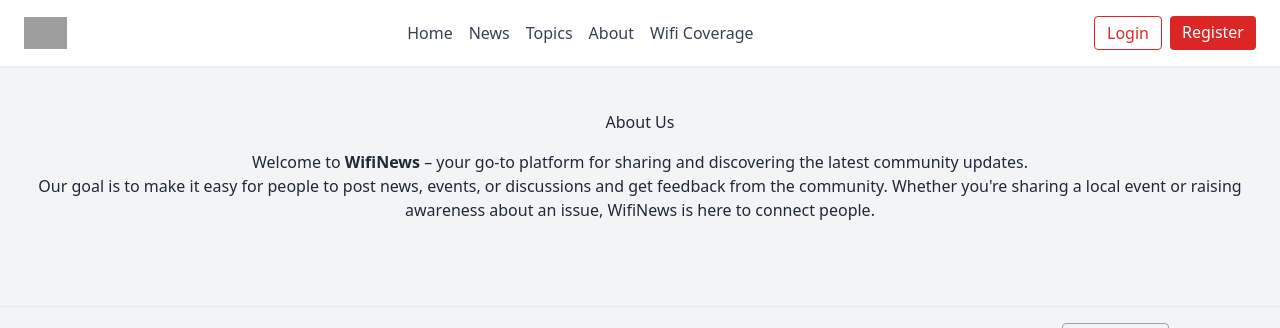
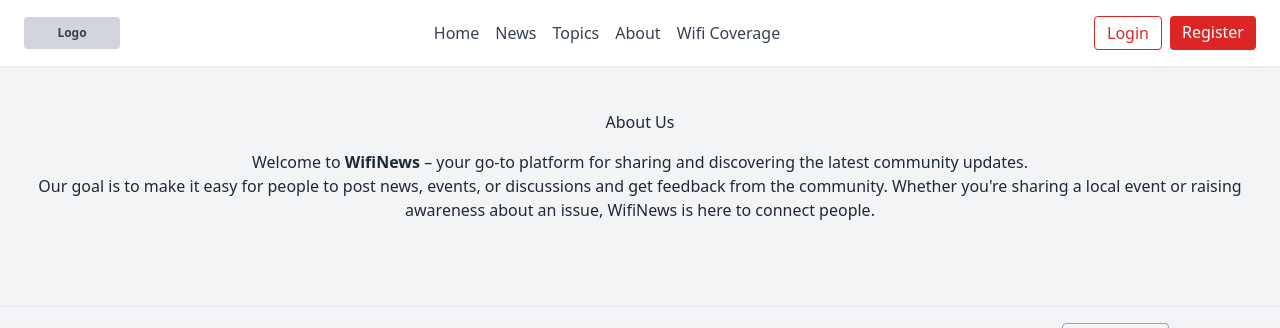
Before and after one commit to AlexS947/portfolio-project1, a Django app: page /about/ in a window 1280 px wide. Shown: the top 328 px of the page. Run offline with Django 5.2, Linux system fonts and the light colour scheme; style sheets or scripts are compiled from the project's sources; grey boxes are pictures that could not be loaded.

Commit message:
Replaced logo with placeholder

```diff
--- a/blog/templates/base.html
+++ b/blog/templates/base.html
@@ -17,9 +17,10 @@
   <div class="container mx-auto flex flex-col md:flex-row justify-between items-center py-4 px-6">
 
     <!-- Logo Placeholder -->
-    <a href="{% url 'blog:home' %}" class="mb-2 md:mb-0">
-      <img src="{% static 'images/logo-placeholder.png' %}" alt="WifiNews Logo" class="h-8">
-    </a>
+    <div class="h-8 w-24 bg-gray-300 flex items-center justify-center text-xs text-gray-700 font-semibold rounded">
+      Logo
+    </div>
+
 
     <ul class="flex flex-wrap justify-center md:justify-start space-x-4 mb-2 md:mb-0">
       <li><a class="text-gray-700 hover:underline" href="{% url 'blog:home' %}">Home</a></li>
```
Lines whose indentation alone changed are shown as unchanged.
